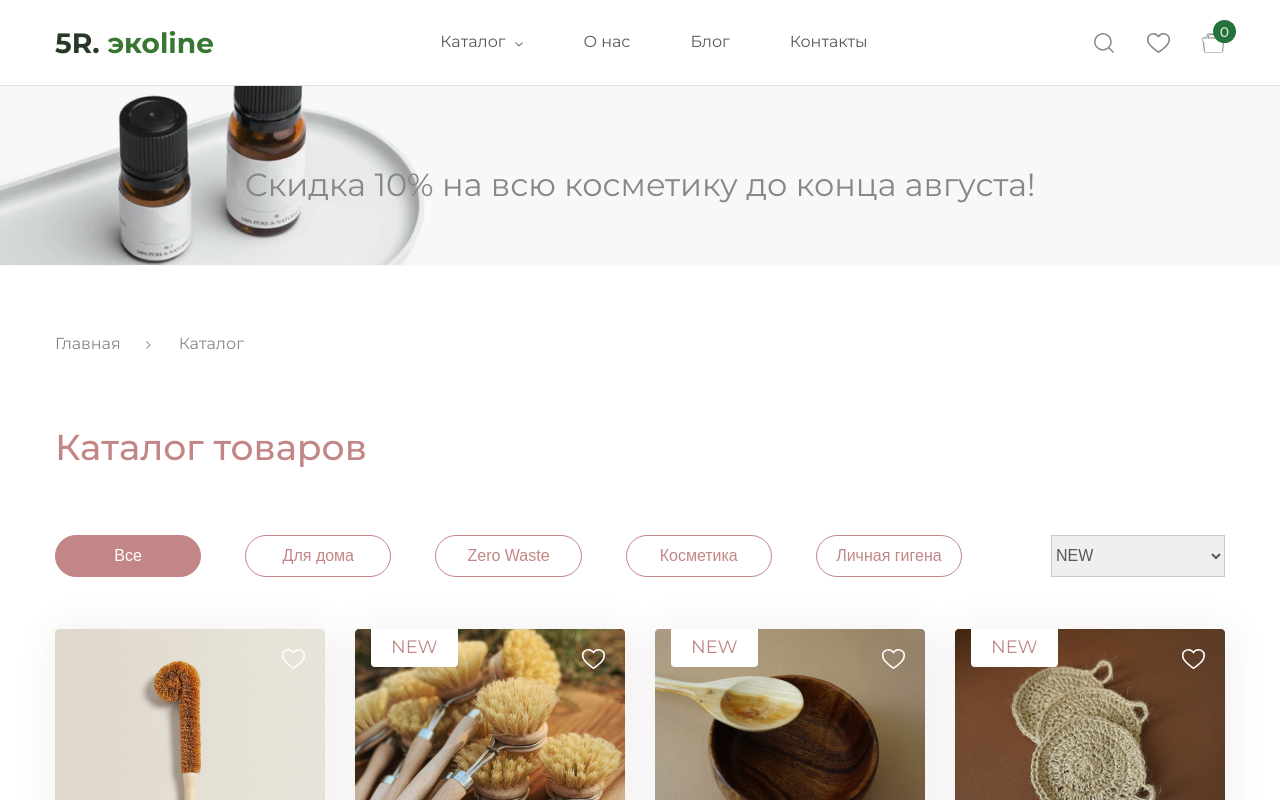
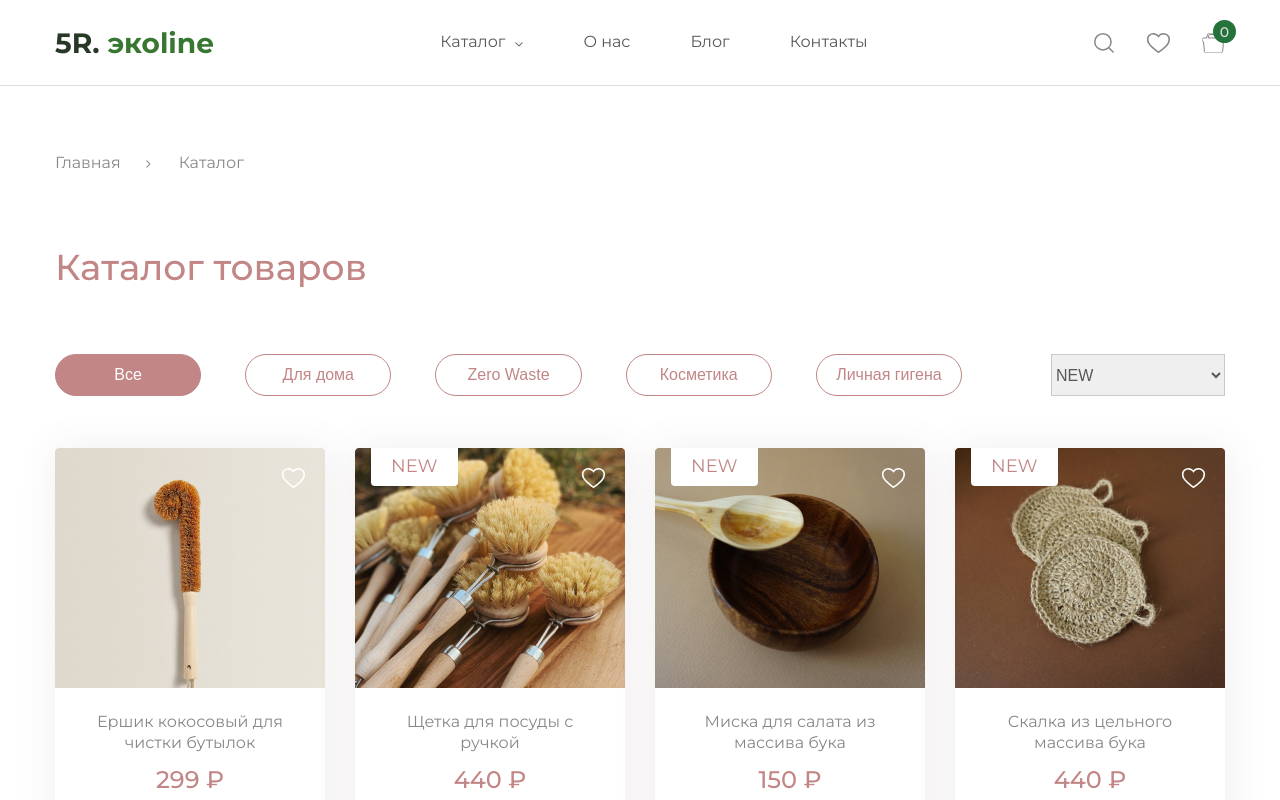
Before and after one commit to ogyreck/5R-ecoLINE, a React (Create React App) app: page /shop in a window 1280 px wide. Shown: the top 800 px of the page. Built offline with nearby package versions, Linux system fonts and the light colour scheme.

Commit message:
Правки инпутов и формы

```diff
--- a/src/components/contents/shop/Basket/Delivery/Delivery.jsx
+++ b/src/components/contents/shop/Basket/Delivery/Delivery.jsx
@@ -1,14 +1,20 @@
+import React from "react";
 import DeliveryMethod from "./Delivery-method/DeliveryMethod";
 import "./Delivery.css"
 import PayMethod from "./Pay-method/PayMethod"
+import { useHistory } from "react-router-dom";
 
 const Delivery = () => {
+   let history = useHistory();
+   const Form = () => {
+      history.push("/thanks");
+    }
    return (
       <div className="delivery">
-         <div  className="delivery-form" >
+         <form onSubmit={Form} className="delivery-form" >
             <DeliveryMethod/>
             <PayMethod/>
-         </div>
+         </form>
       </div>
    );
 };
--- a/src/components/contents/shop/Basket/Delivery/Pay-method/DeliveryInfo/DeliveryInfo.jsx
+++ b/src/components/contents/shop/Basket/Delivery/Pay-method/DeliveryInfo/DeliveryInfo.jsx
@@ -6,11 +6,11 @@ const DeliveryInfo = () => {
          <div className="delivery-info">
             <p className="form-heading form-heading-info">Данные о доставке:</p>
             <div className="wrapper-input">
-               <input className="form-input input-wrapper" type="text" placeholder="Город *" />
-               <input className="form-input input-wrapper" type="text" placeholder="Индекс *" />
+               <input required className="form-input input-wrapper" type="text" placeholder="Город *" />
+               <input required className="form-input input-wrapper" type="text" placeholder="Индекс *" />
             </div>
             <div className="wrapper-input">
-               <input className="form-input input-wrapper" type="text" placeholder="Улица, номер дома *" />
+               <input required className="form-input input-wrapper" type="text" placeholder="Улица, номер дома *" />
                <input className="form-input input-wrapper" type="text" placeholder="Квартира " />
             </div>
             <textarea className="delivery-textarea form-input" placeholder="Ваш комментарий"></textarea>
--- a/src/components/contents/shop/Basket/Delivery/Pay-method/PayMethod.jsx
+++ b/src/components/contents/shop/Basket/Delivery/Pay-method/PayMethod.jsx
@@ -9,12 +9,12 @@ const PayMethod = () => {
          <div className="pay-method">
             <p className="form-heading form-heading-pay">Способ оплаты:</p>
             <div className="radio radio-border">
-               <form action="#" method="GET">
+               <div>
                   <label>
                      <input type="radio" name="react-tips" value="Оплата картой (Visa, MasterCard, МИР)" defaultChecked className="form-check-input" />
                      Оплата картой (Visa, MasterCard, МИР)
                   </label>
-               </form>
+               </div>
             </div>
          </div>
          <PersonalInfo />
@@ -26,7 +26,7 @@ const PayMethod = () => {
          </label>
          <div className="button-container">
 
-            <Link to="/thanks"><button type="submit" className="form-button">Оформить заказ</button></Link>
+            <input type="submit" value="Оформить заказ" className="form-button"/>
          </div>
       </>
    );
--- a/src/components/contents/shop/Basket/Delivery/Pay-method/PersonalInfo/PersonalInfo.jsx
+++ b/src/components/contents/shop/Basket/Delivery/Pay-method/PersonalInfo/PersonalInfo.jsx
@@ -6,12 +6,12 @@ const PersonalInfo = () => {
          <div className="personal-info">
             <p className="form-heading form-heading-info">Ваши данные:</p>
                <div className="wrapper-input">
-                  <input className="form-input input-wrapper" type="text" placeholder="Имя *" />
-                  <input className="form-input input-wrapper" type="text" placeholder="Фамилия *" />
+                  <input required className="form-input input-wrapper" type="text" placeholder="Имя *" />
+                  <input required className="form-input input-wrapper" type="text" placeholder="Фамилия *" />
                </div>
                <div className="wrapper-input">
-                  <input className="form-input input-wrapper" type="email" placeholder="E-mail *" />
-                  <input className="form-input input-wrapper" type="tel" placeholder="Телефон *" />
+                  <input required className="form-input input-wrapper" type="email" placeholder="E-mail *" />
+                  <input required className="form-input input-wrapper" type="tel" placeholder="Телефон *" />
                </div>
          </div>
       </>
--- a/src/components/contents/shop/Discount/Discount.css
+++ /dev/null
@@ -1,20 +0,0 @@
-.discount {
-  /* padding-top: 85px; */
-  width: 100%;
-}
-
-.discount__title {
-  text-align: center;
-  padding: 79px 0 60px 0;
-  font-weight: normal;
-  font-size: 32px;
-  line-height: 130%;
-  color: #878787;
-  background-image: url(../../../../img/discount-image.jpg);
-  background-repeat: no-repeat;
-}
-
-.discount-wrapper{
-  background: #F6F8FA;
-
-}
--- a/src/components/contents/shop/Discount/Discount.jsx
+++ /dev/null
@@ -1,13 +0,0 @@
-import "./Discount.css";
-
-const Discount = () => {
-   return (
-      <div className="discount">
-         <div className="discount-wrapper">
-            <p className="discount__title">Скидка 10% на всю косметику до конца августа!</p>
-         </div>
-      </div>
-   );
-};
-
-export default Discount;
--- a/src/components/contents/shop/Shop.jsx
+++ b/src/components/contents/shop/Shop.jsx
@@ -4,7 +4,6 @@ import "./shop.css";
 // import ShopCards from "./Shop-cards/ShopCards";
 import BlogTopics from "./Blog-topics/BlogTopics";
 // import ShopDescription from "./Shop-description/ShopDescription";
-import Discount from "./Discount/Discount";
 // import HeaderShop from "../../header/Header_shop";
 import Footer from "../../footer/Footer";
 import ShopCardsContainer from "./Shop-cards/ShopCardsContainer";
@@ -15,7 +14,7 @@ const Shop = (props) => {
     <>
       <HeaderShopContainer/>
       <main>
-        <Discount/>
+
         <div className="container-shop">
           {/* <ShopDescription/> */}
           <div className="navigation__links shop-navigation__links">
```
